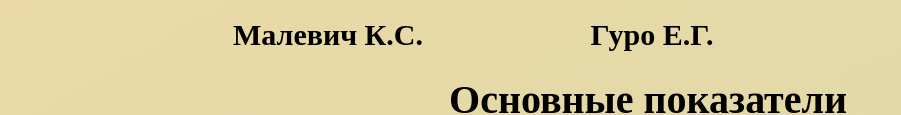
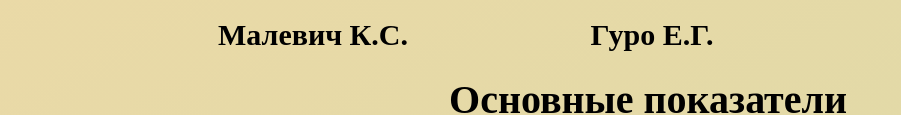
Before and after one commit to ilyuchaBomber/Ekaterina-Dyakova, a plain HTML site: page index.html in a window 1280 px wide. Shown: the part 1495-1610 px from the top of the page, without its empty margins (0-901 px from the left). Drawn offline with Linux system fonts and the light colour scheme.

Commit message:
Update Главная страница.css

```diff
--- a/Главная страница.css
+++ b/Главная страница.css
@@ -35,7 +35,7 @@ div{
 
 .kazimir{
 	font-size: 30px;
-	margit: 10 10 10 10;
+	margin-right: 30px;
 }
 #Guro{
 	boreder:1px solid black;
```
